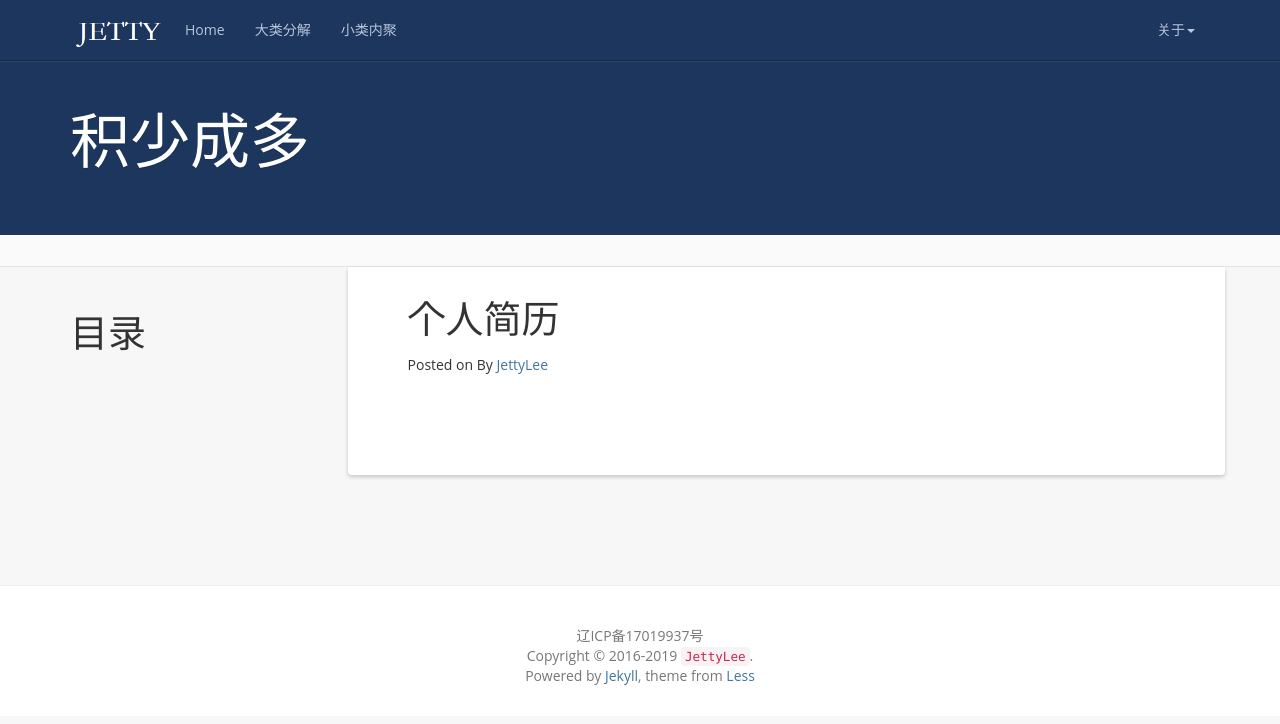
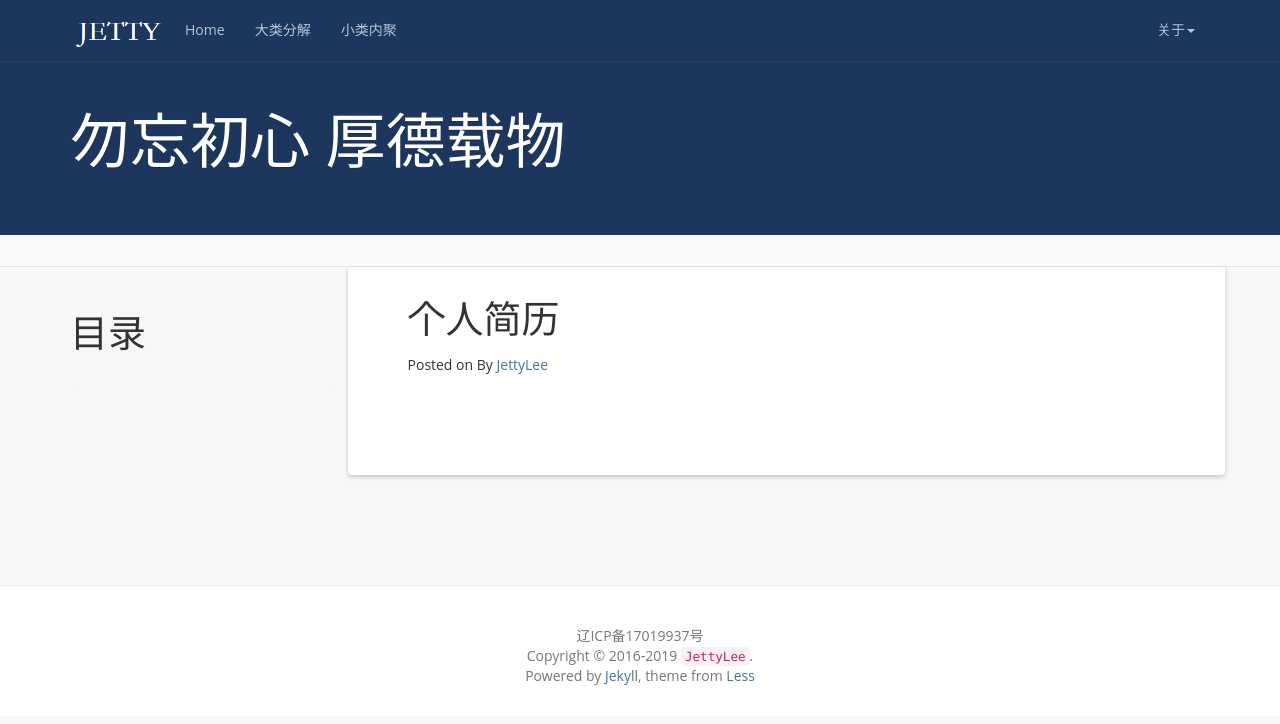
Before and after one commit to JettyLee/blog, a Jekyll site: the page built from resume.md, in a window 1280 px wide. Shown: the top 724 px of the page. Built offline with Jekyll 4.4.1, drawn with Linux system fonts in a browser that asks for light colours; comment, search, counter and statistics services are not loaded.

```diff
--- a/_config.yml
+++ b/_config.yml
@@ -6,9 +6,9 @@ url: http://www.jettylee.cn
 resume_site: http://www.jettylee.cn/resume/
 github: https://github.com/jettylee
 baseurl: ""
-description: 勿忘初心
-meta_description: 李嘉伟;个人博客;积少成多
-motto: 积少成多
+description: 勿忘初心  厚德载物
+meta_description: 李嘉伟;个人博客;勿忘初心  厚德载物
+motto: 勿忘初心  厚德载物
 banner:
 # 分页
 #permalink: /:categories/:year/:month/:day/:title/
```
Also changed, not shown: _posts/2018-10-23-紫微斗数基础二.md (+1 -1 lines).
